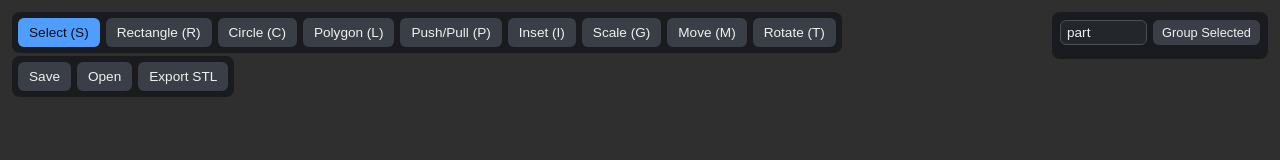
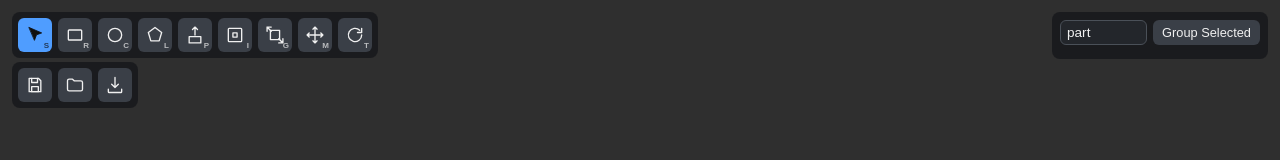
Before and after one commit to sciple/3D-craft, a website built with Vite: page index.html in a window 1280 px wide. Built offline with nearby package versions, Linux system fonts and the light colour scheme.

Commit message:
Icons for toolbar

```diff
--- a/src/main.ts
+++ b/src/main.ts
@@ -14,6 +14,7 @@ import { RotateTool } from "./tools/rotate-tool";
 import { createToolbar } from "./ui/toolbar";
 import { createOutliner } from "./ui/outliner";
 import { createFileMenu } from "./ui/file-menu";
+import { icons } from "./ui/icons";
 
 window.addEventListener("DOMContentLoaded", async () => {
   const viewportEl = document.querySelector<HTMLElement>("#viewport");
@@ -44,15 +45,15 @@ window.addEventListener("DOMContentLoaded", async () => {
   const rotateTool = new RotateTool();
 
   createToolbar(uiRootEl, toolManager, [
-    { tool: selectTool, label: "Select", shortcut: "s" },
-    { tool: rectangleTool, label: "Rectangle", shortcut: "r" },
-    { tool: circleTool, label: "Circle", shortcut: "c" },
-    { tool: polygonTool, label: "Polygon", shortcut: "l" },
-    { tool: pushPullTool, label: "Push/Pull", shortcut: "p" },
-    { tool: insetTool, label: "Inset", shortcut: "i" },
-    { tool: scaleTool, label: "Scale", shortcut: "g" },
-    { tool: moveTool, label: "Move", shortcut: "m" },
-    { tool: rotateTool, label: "Rotate", shortcut: "t" },
+    { tool: selectTool, label: "Select", shortcut: "s", icon: icons.select },
+    { tool: rectangleTool, label: "Rectangle", shortcut: "r", icon: icons.rectangle },
+    { tool: circleTool, label: "Circle", shortcut: "c", icon: icons.circle },
+    { tool: polygonTool, label: "Polygon", shortcut: "l", icon: icons.polygon },
+    { tool: pushPullTool, label: "Push/Pull", shortcut: "p", icon: icons.pushPull },
+    { tool: insetTool, label: "Inset", shortcut: "i", icon: icons.inset },
+    { tool: scaleTool, label: "Scale", shortcut: "g", icon: icons.scale },
+    { tool: moveTool, label: "Move", shortcut: "m", icon: icons.move },
+    { tool: rotateTool, label: "Rotate", shortcut: "t", icon: icons.rotate },
   ]);
   toolManager.setTool(selectTool);
   createOutliner(uiRootEl);
--- a/src/styles.css
+++ b/src/styles.css
@@ -48,11 +48,15 @@ body {
 }
 
 .toolbar button {
+  position: relative;
+  display: flex;
+  align-items: center;
+  justify-content: center;
+  width: 34px;
+  height: 34px;
   border: 1px solid transparent;
   border-radius: 6px;
-  padding: 6px 10px;
-  font-size: 0.85em;
-  font-weight: 500;
+  padding: 0;
   color: #f0f0f0;
   background-color: #3a3f47;
   cursor: pointer;
@@ -67,9 +71,20 @@ body {
   color: #0f0f0f;
 }
 
+.shortcut-badge {
+  position: absolute;
+  right: 2px;
+  bottom: 1px;
+  font-size: 0.6em;
+  font-weight: 600;
+  line-height: 1;
+  opacity: 0.7;
+  pointer-events: none;
+}
+
 .file-menu {
   position: fixed;
-  top: 56px;
+  top: 62px;
   left: 12px;
   display: flex;
   gap: 6px;
@@ -81,11 +96,14 @@ body {
 }
 
 .file-menu button {
+  display: flex;
+  align-items: center;
+  justify-content: center;
+  width: 34px;
+  height: 34px;
   border: 1px solid transparent;
   border-radius: 6px;
-  padding: 6px 10px;
-  font-size: 0.85em;
-  font-weight: 500;
+  padding: 0;
   color: #f0f0f0;
   background-color: #3a3f47;
   cursor: pointer;
--- a/src/ui/file-menu.ts
+++ b/src/ui/file-menu.ts
@@ -1,5 +1,6 @@
 import { save, open } from "@tauri-apps/plugin-dialog";
 import { documentStore } from "../state/document-store";
+import { icons } from "./icons";
 
 /// Save/Open/Export STL - each backed by the OS's native file picker (the
 /// dialog plugin) so the user gets a normal Windows save/open dialog rather
@@ -10,15 +11,18 @@ export function createFileMenu(container: HTMLElement) {
   bar.className = "file-menu";
 
   const saveButton = document.createElement("button");
-  saveButton.textContent = "Save";
+  saveButton.title = "Save Project";
+  saveButton.innerHTML = icons.save;
   saveButton.addEventListener("click", () => void handleSave());
 
   const openButton = document.createElement("button");
-  openButton.textContent = "Open";
+  openButton.title = "Open Project";
+  openButton.innerHTML = icons.open;
   openButton.addEventListener("click", () => void handleOpen());
 
   const exportButton = document.createElement("button");
-  exportButton.textContent = "Export STL";
+  exportButton.title = "Export STL";
+  exportButton.innerHTML = icons.exportStl;
   exportButton.addEventListener("click", () => void handleExportStl());
 
   bar.append(saveButton, openButton, exportButton);
--- /dev/null
+++ b/src/ui/icons.ts
@@ -0,0 +1,26 @@
+/// Small inline-SVG line icons for the toolbar/file menu, all drawn on a
+/// 24x24 grid with `stroke="currentColor"` so they inherit the button's
+/// text color for free (active/hover states need no icon-specific CSS).
+/// Kept as plain strings (not a bundled icon font/library) to avoid adding
+/// a dependency for ~15 simple glyphs.
+const svg = (body: string) =>
+  `<svg viewBox="0 0 24 24" width="20" height="20" fill="none" stroke="currentColor" stroke-width="1.6" stroke-linecap="round" stroke-linejoin="round">${body}</svg>`;
+
+export const icons = {
+  select: svg(`<path d="M5 3l15 6.5-6.2 2.3-2.3 6.2z" fill="currentColor" stroke-width="1"/>`),
+  rectangle: svg(`<rect x="4" y="6" width="16" height="12" rx="1"/>`),
+  circle: svg(`<circle cx="12" cy="12" r="8"/>`),
+  polygon: svg(`<path d="M12 3l8 6-3 10H7L4 9z"/>`),
+  pushPull: svg(`<path d="M12 2.5v9.5M12 2.5l-3 3M12 2.5l3 3"/><rect x="5" y="14" width="14" height="7.5"/>`),
+  inset: svg(`<rect x="4" y="4" width="16" height="16" rx="1"/><rect x="9.5" y="9.5" width="5" height="5"/>`),
+  scale: svg(
+    `<rect x="6.5" y="6.5" width="11" height="11"/><path d="M2.5 2.5l5 5M2.5 2.5v5M2.5 2.5h5"/><path d="M21.5 21.5l-5-5M21.5 21.5v-5M21.5 21.5h-5"/>`,
+  ),
+  move: svg(
+    `<path d="M12 2.5v19M2.5 12h19M12 2.5l-2.5 2.5M12 2.5l2.5 2.5M12 21.5l-2.5-2.5M12 21.5l2.5-2.5M2.5 12l2.5-2.5M2.5 12l2.5 2.5M21.5 12l-2.5-2.5M21.5 12l-2.5 2.5"/>`,
+  ),
+  rotate: svg(`<path d="M20 12a8 8 0 1 1-2.34-5.66"/><path d="M20 4v5h-5"/>`),
+  save: svg(`<path d="M5 4h11l3 3v13H5z"/><path d="M8 4v5h7V4"/><rect x="8" y="14" width="8" height="6"/>`),
+  open: svg(`<path d="M3 7a2 2 0 0 1 2-2h4l2 2h8a2 2 0 0 1 2 2v8a2 2 0 0 1-2 2H5a2 2 0 0 1-2-2z"/>`),
+  exportStl: svg(`<path d="M12 3v12M12 15l-4-4M12 15l4-4"/><path d="M4 17v3a1 1 0 0 0 1 1h14a1 1 0 0 0 1-1v-3"/>`),
+};
--- a/src/ui/toolbar.ts
+++ b/src/ui/toolbar.ts
@@ -5,8 +5,12 @@ export interface ToolbarEntry {
   tool: Tool;
   label: string;
   shortcut: string;
+  icon: string;
 }
 
+/// Icon-only tool buttons (label shown as a hover tooltip, shortcut letter
+/// as a small corner badge) - a compact SketchUp-style icon strip instead
+/// of wide text buttons.
 export function createToolbar(container: HTMLElement, toolManager: ToolManager, entries: ToolbarEntry[]) {
   const bar = document.createElement("div");
   bar.className = "toolbar";
@@ -14,7 +18,12 @@ export function createToolbar(container: HTMLElement, toolManager: ToolManager,
   const buttons = new Map<Tool, HTMLButtonElement>();
   for (const entry of entries) {
     const button = document.createElement("button");
-    button.textContent = `${entry.label} (${entry.shortcut.toUpperCase()})`;
+    button.title = `${entry.label} (${entry.shortcut.toUpperCase()})`;
+    button.innerHTML = entry.icon;
+    const badge = document.createElement("span");
+    badge.className = "shortcut-badge";
+    badge.textContent = entry.shortcut.toUpperCase();
+    button.appendChild(badge);
     button.addEventListener("click", () => toolManager.setTool(entry.tool));
     bar.appendChild(button);
     buttons.set(entry.tool, button);
```
